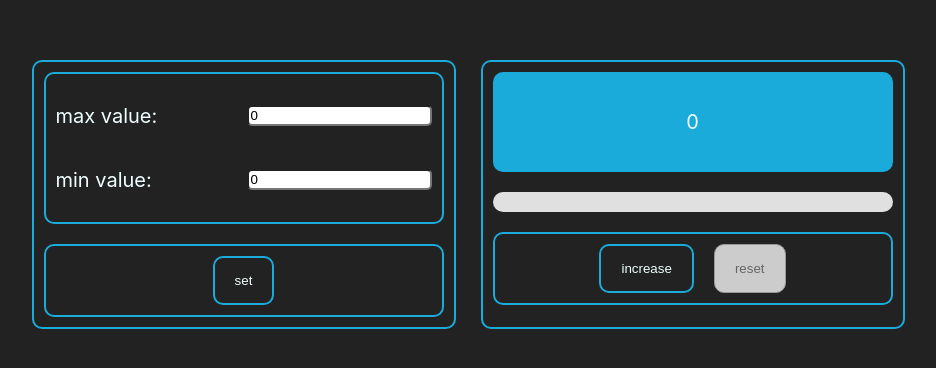
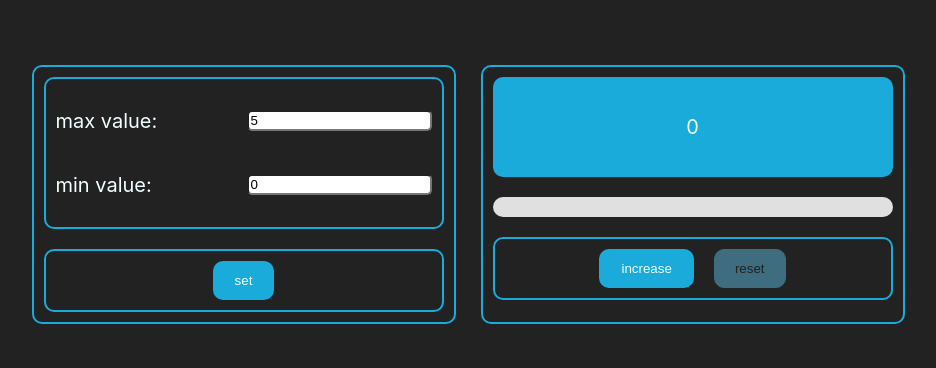
Before and after one commit to ShevViktoryia/settings-counter, a React (Create React App) app: page / in a window 1280 px wide. Shown: the part 206-574 px from the top of the page, without its empty margins (172-1108 px from the left). Built offline with nearby package versions, Linux system fonts and the light colour scheme.

Commit message:
feat: add updates for min and max

```diff
--- a/src/App.tsx
+++ b/src/App.tsx
@@ -4,21 +4,42 @@ import { Counter } from "./components/Counter";
 import { ControlCounter } from "./components/ControlCounter";
 
 function App() {
-  const maxCount = 5;
-  const minCount = 0;
+  let [minCount, setMinCount] = useState<number>(0);
+  let [maxCount, setMaxCount] = useState<number>(5);
+
   let [count, setCount] = useState<number>(minCount);
 
   const increaseCountHandler = () =>
-    count < 5
+    count < maxCount
       ? setCount((prevCount) => Math.min(prevCount + 1, maxCount))
       : count;
   const resetCountHandler = () => {
     setCount(0);
   };
 
+  const setMinMax = (newMin: number, newMax: number) => {
+    setMinCount(newMin);
+    setMaxCount(newMax);
+    setCount(minCount);
+  };
+
+  const handleMinChange = (n: number) => {
+    setMinCount(n);
+  };
+
+  const handleMaxChange = (n: number) => {
+    setMaxCount(n);
+  };
+
   return (
     <div className="App">
-      <ControlCounter />
+      <ControlCounter
+        maxCount={maxCount}
+        minCount={minCount}
+        changeMinCount={handleMinChange}
+        changeMaxCount={handleMaxChange}
+        setMinMax={setMinMax}
+      />
       <Counter
         count={count}
         maxCount={maxCount}
--- a/src/components/Button.tsx
+++ b/src/components/Button.tsx
@@ -2,33 +2,27 @@ import styled from "styled-components";
 
 type ButtonProps = {
   title: string;
-  updateCount?: () => void;
-  resetCount?: () => void;
+  onClick?: () => void;
   isDisable?: boolean;
 };
 
 export const Button = (props: ButtonProps) => {
   return (
-    <ButtonStyled
-      onClick={
-        props.title === "increase" ? props.updateCount : props.resetCount
-      }
-      disabled={props.isDisable}
-    >
+    <ButtonStyled onClick={props.onClick} disabled={props.isDisable}>
       {props.title}
     </ButtonStyled>
   );
 };
 
 const ButtonStyled = styled.button`
-  background-color: transparent;
+  background-color: #1babdb;
   border: 2px solid #1babdb;
   color: azure;
-  padding: 15px 20px;
+  padding: 10px 20px;
   border-radius: 10px;
   &:disabled {
-    border: 1px solid #999999;
-    background-color: #cccccc;
-    color: #666666;
+    border: 1px solid #3d6d7e;
+    background-color: #3d6d7e;
+    color: #222222;
   }
 `;
--- a/src/components/ControlButtons.tsx
+++ b/src/components/ControlButtons.tsx
@@ -14,13 +14,13 @@ export const ControlButtons = (props: ButtonProps) => {
     <ControlButtonsStyled>
       <Button
         title="increase"
-        updateCount={props.updateCount}
+        onClick={props.updateCount}
         isDisable={props.count === props.maxCount}
       />
       <Button
         title="reset"
-        isDisable={props.count === props.minCount}
-        resetCount={props.resetCount}
+        isDisable={props.count === 0}
+        onClick={props.resetCount}
       />
     </ControlButtonsStyled>
   );
--- a/src/components/ControlCounter.tsx
+++ b/src/components/ControlCounter.tsx
@@ -3,12 +3,28 @@ import { ControlInputs } from "./ControlInputs";
 import { ControlButtonsStyled } from "./ControlButtons";
 import { Button } from "./Button";
 
-export const ControlCounter = () => {
+type ControlCounterType = {
+  maxCount: number;
+  minCount: number;
+  setMinMax: (newMin: number, newMax: number) => void;
+  changeMinCount: (newCount: number) => void;
+  changeMaxCount: (newCount: number) => void;
+};
+
+export const ControlCounter = (props: ControlCounterType) => {
   return (
     <CounterStyled>
-      <ControlInputs />
+      <ControlInputs
+        maxCount={props.maxCount}
+        minCount={props.minCount}
+        changeMaxCount={props.changeMaxCount}
+        changeMinCount={props.changeMinCount}
+      />
       <ControlButtonsStyled>
-        <Button title="set" />
+        <Button
+          title="set"
+          onClick={() => props.setMinMax(props.minCount, props.maxCount)}
+        />
       </ControlButtonsStyled>
     </CounterStyled>
   );
--- a/src/components/ControlInput.tsx
+++ b/src/components/ControlInput.tsx
@@ -1,15 +1,20 @@
 import styled from "styled-components";
-import { Input } from "./Input";
 
 type ControlInputType = {
   title: string;
+  value: number;
+  changeCount: (newCount: number) => void;
 };
 
 export const ControlInput = (props: ControlInputType) => {
   return (
     <ControlInputStyled>
-      <p>{props.title}: </p>
-      <Input />
+      <p>{props.title + " value"}: </p>
+      <input
+        type="number"
+        defaultValue={props.value}
+        onChange={(e) => props.changeCount(Number(e.currentTarget.value))}
+      />
     </ControlInputStyled>
   );
 };
@@ -18,4 +23,11 @@ const ControlInputStyled = styled.div`
   display: flex;
   align-items: center;
   justify-content: space-between;
+  input {
+    border-radius: 5px;
+    &:focus,
+    &:focus-visible {
+      outline-color: #1babdb;
+    }
+  }
 `;
--- a/src/components/ControlInputs.tsx
+++ b/src/components/ControlInputs.tsx
@@ -1,11 +1,26 @@
 import styled from "styled-components";
 import { ControlInput } from "./ControlInput";
 
-export const ControlInputs = () => {
+type ControlInputsType = {
+  maxCount: number;
+  minCount: number;
+  changeMinCount: (newCount: number) => void;
+  changeMaxCount: (newCount: number) => void;
+};
+
+export const ControlInputs = (props: ControlInputsType) => {
   return (
     <ControlInputsStyled>
-      <ControlInput title="max value" />
-      <ControlInput title="min value" />
+      <ControlInput
+        title="max"
+        value={props.maxCount}
+        changeCount={props.changeMaxCount}
+      />
+      <ControlInput
+        title="min"
+        value={props.minCount}
+        changeCount={props.changeMinCount}
+      />
     </ControlInputsStyled>
   );
 };
--- a/src/components/Counter.tsx
+++ b/src/components/Counter.tsx
@@ -14,7 +14,11 @@ type CounterType = {
 export const Counter = (props: CounterType) => {
   return (
     <CounterStyled>
-      <CounterField count={props.count} />
+      <CounterField
+        maxCount={props.maxCount}
+        minCount={props.minCount}
+        count={props.count}
+      />
       <ProgressBar count={props.count} maxCount={props.maxCount} />
       <ControlButtons
         minCount={props.minCount}
--- a/src/components/CounterField.tsx
+++ b/src/components/CounterField.tsx
@@ -2,14 +2,25 @@ import styled from "styled-components";
 
 type CounterProps = {
   count: number;
+  maxCount: number;
+  minCount: number;
 };
 
 export const CounterField = (props: CounterProps) => {
   return (
     <CounterFieldStyled
-      style={{ backgroundColor: props.count === 5 ? "red" : "#1babdb" }}
+      style={{
+        backgroundColor:
+          props.count === props.maxCount ||
+          props.minCount < 0 ||
+          props.minCount === props.maxCount
+            ? "red"
+            : "#1babdb",
+      }}
     >
-      {props.count}
+      {props.minCount >= 0 && props.minCount !== props.maxCount
+        ? props.count
+        : "Incorrect value!"}
     </CounterFieldStyled>
   );
 };
--- a/src/components/Input.tsx
+++ /dev/null
@@ -1,13 +0,0 @@
-import styled from "styled-components";
-
-export const Input = () => {
-  return <InputStyled type="number" name="value" value="0" />;
-};
-
-const InputStyled = styled.input`
-  border-radius: 5px;
-  &:focus,
-  &:focus-visible {
-    outline-color: #1babdb;
-  }
-`;
```
